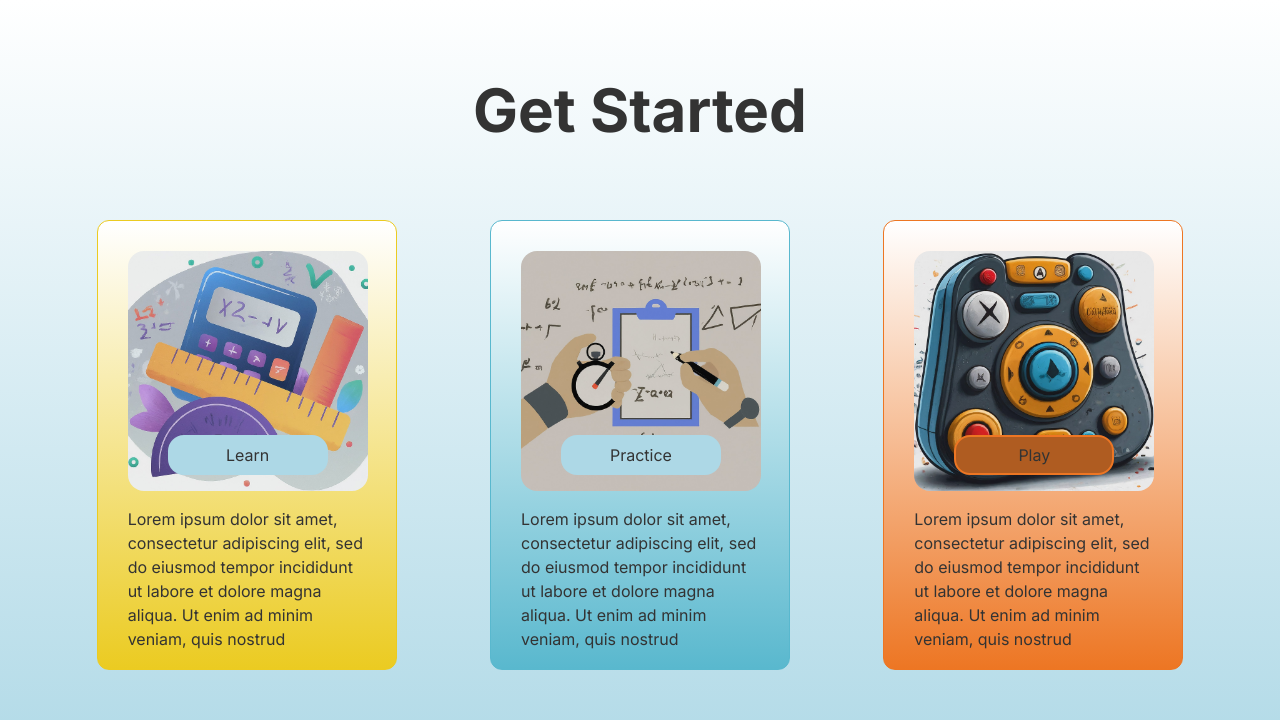
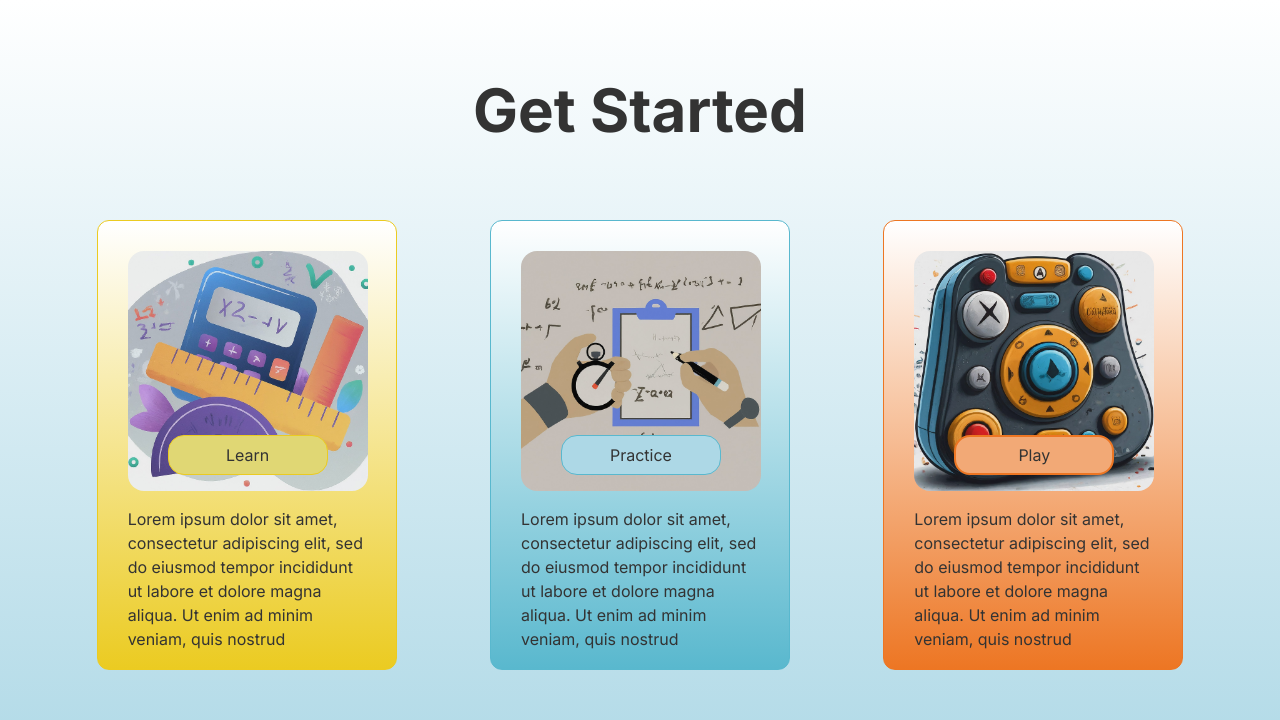
Before and after one commit to Ashutoshkr23/mmm, a Next.js app: page /home in a window 1280 px wide. Shown: the top 720 px of the page. Built offline with nearby package versions, Linux system fonts and the light colour scheme.

Commit message:
Styling update for buttons

```diff
--- a/app/home/page.tsx
+++ b/app/home/page.tsx
@@ -9,14 +9,14 @@ const page = () => {
       <div className="flex items-center mt-20 justify-around max-w-[1180px] mx-auto">
         <ChooseMode
           href="/learn"
-          customCSS=" bg-light-blue"
+          customCSS=" bg-Yellow-light border border-Yellow"
           text="Learn"
           cardCSS=" from-white to-Yellow  border-Yellow "
           cardText="Lorem ipsum dolor sit amet, consectetur adipiscing elit, sed do eiusmod tempor incididunt ut labore et dolore magna aliqua. Ut enim ad minim veniam, quis nostrud"
         />
         <ChooseMode
           href="/practice"
-          customCSS=" bg-light-blue"
+          customCSS=" bg-light-blue border border-Dark-blue"
           text="Practice"
           cardCSS=" from-white to-Dark-blue  border-Dark-blue "
           cardText="Lorem ipsum dolor sit amet, consectetur adipiscing elit, sed do eiusmod tempor incididunt ut labore et dolore magna aliqua. Ut enim ad minim veniam, quis nostrud"
--- a/tailwind.config.ts
+++ b/tailwind.config.ts
@@ -20,7 +20,7 @@ const config: Config = {
         'Black' : '#333',
         'Yellow' : '#EBCB21',
         'orange' : '#ED7623',
-        'orange-light' : '#AF5C21',
+        'orange-light' : '#F2A976',
         'Yellow-light' : '#E0D774',
 
       },
```
